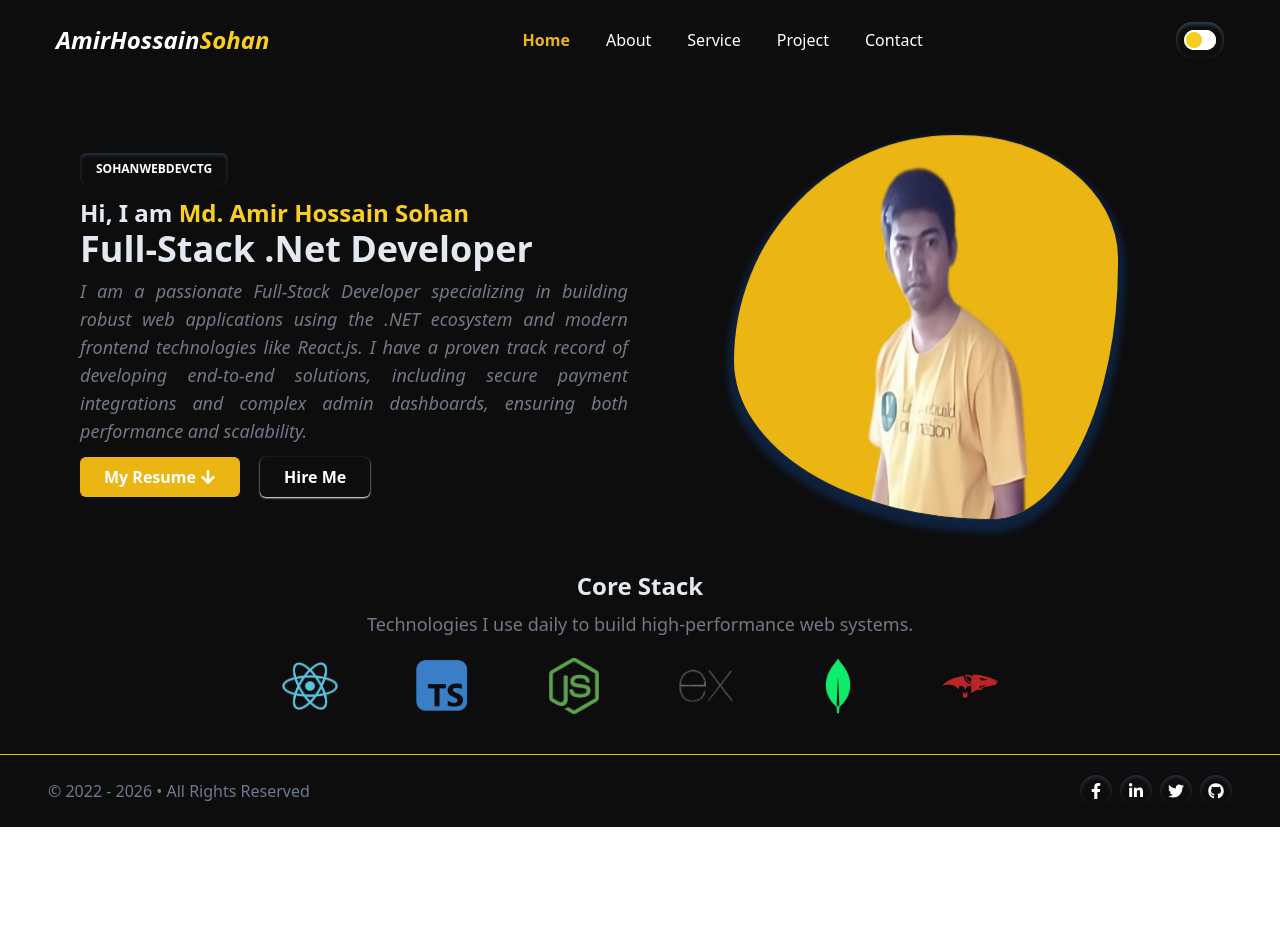
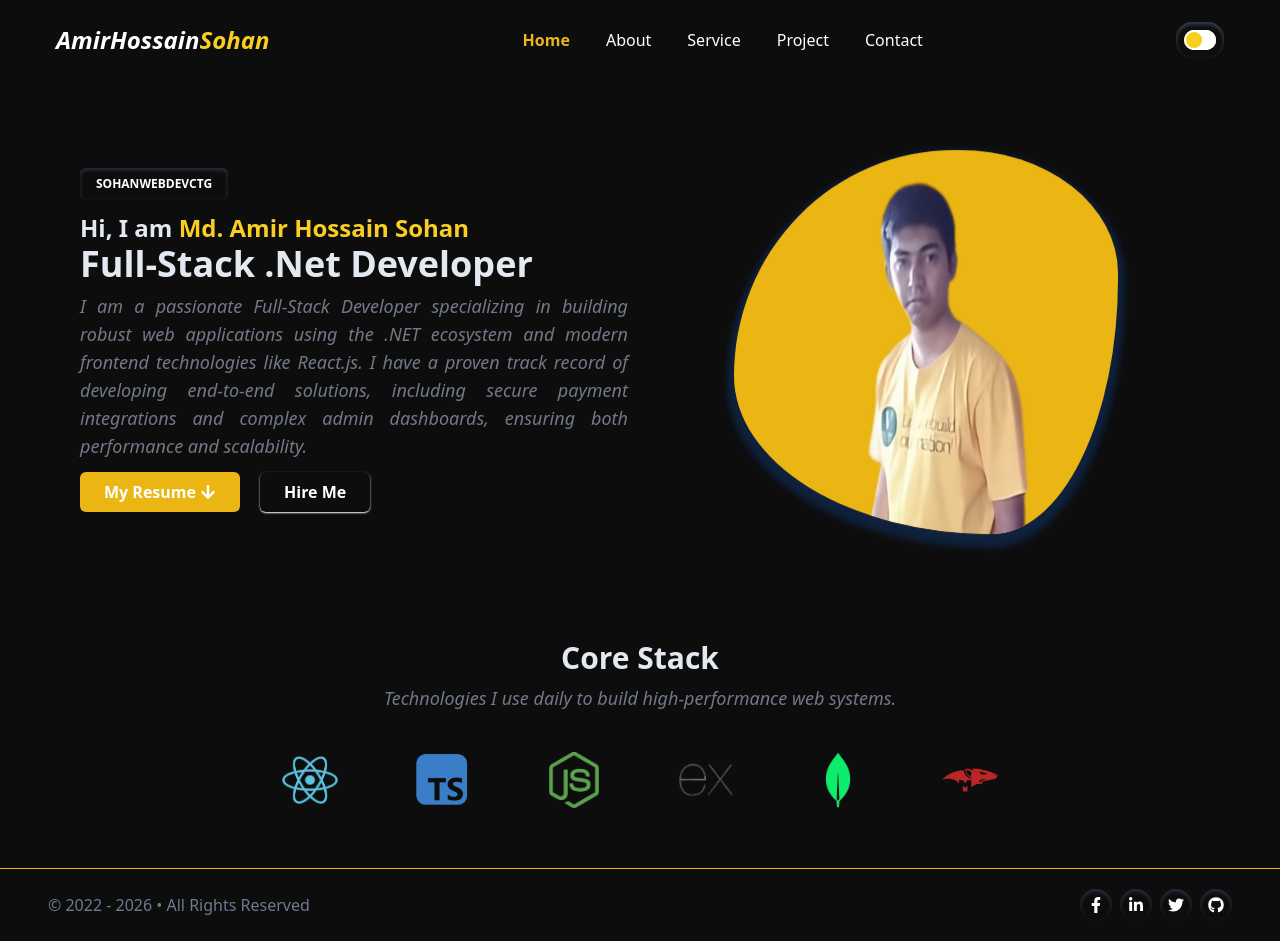
Before and after one commit to sohanwebdevctg/myPersonalPortfolio, a React (Vite) app: page / in a window 1280 px wide. Before the commit the page ends 827 px from the top, so only its background shows below. Built offline with nearby package versions, Linux system fonts and the light colour scheme.

Commit message:
change some model

```diff
--- a/src/Pages/Home/Banner.jsx
+++ b/src/Pages/Home/Banner.jsx
@@ -24,7 +24,7 @@ const Banner = () => {
     <>
       {/* content section start */}
       <div className="container mx-auto py-10 sm:py-5">
-        <div className="flex flex-col sm:flex-row justify-around sm:justify-between items-center h-full sm:h-[450px] gap-10 sm:gap-5 md:gap-4 lg:gap-6 relative">
+        <div className="flex flex-col sm:flex-row justify-around sm:justify-between items-center h-full sm:h-[450px] lg:h-[480px] gap-10 sm:gap-5 md:gap-4 lg:gap-6 relative">
           {/* left start */}
             <div data-aos="fade-right" data-aos-easing="linear" data-aos-duration="500" className="w-full sm:w-1/2">
               {/* top item */}
--- a/src/Pages/Home/CoreStack.jsx
+++ b/src/Pages/Home/CoreStack.jsx
@@ -16,11 +16,11 @@ const CoreStack = () => {
     const {color} = useContext(AuthContext);
 
   return (
-    <div>
+    <div className="my-10">
       {/* title start */}
-      <div className="text-center my-8 md:my-0">
-        <h3 className={`text-2xl font-bold mb-2 ${color ? 'text-black' : 'text-slate-200'}`}>Core Stack</h3>
-        <p className="text-gray-500 text-sm sm:text-[13px] md:text-base lg:text-lg xl:text-lg 2xl:text-xl mx-auto">
+      <div className="text-center my-5">
+        <h3 className={`text-2xl lg:text-3xl font-bold mb-2 ${color ? 'text-black' : 'text-slate-200'}`}>Core Stack</h3>
+        <p className="text-gray-500 text-sm sm:text-[13px] md:text-base lg:text-lg xl:text-lg 2xl:text-xl mx-auto italic">
           Technologies I use daily to build high-performance web systems.
         </p>
       </div>
```
